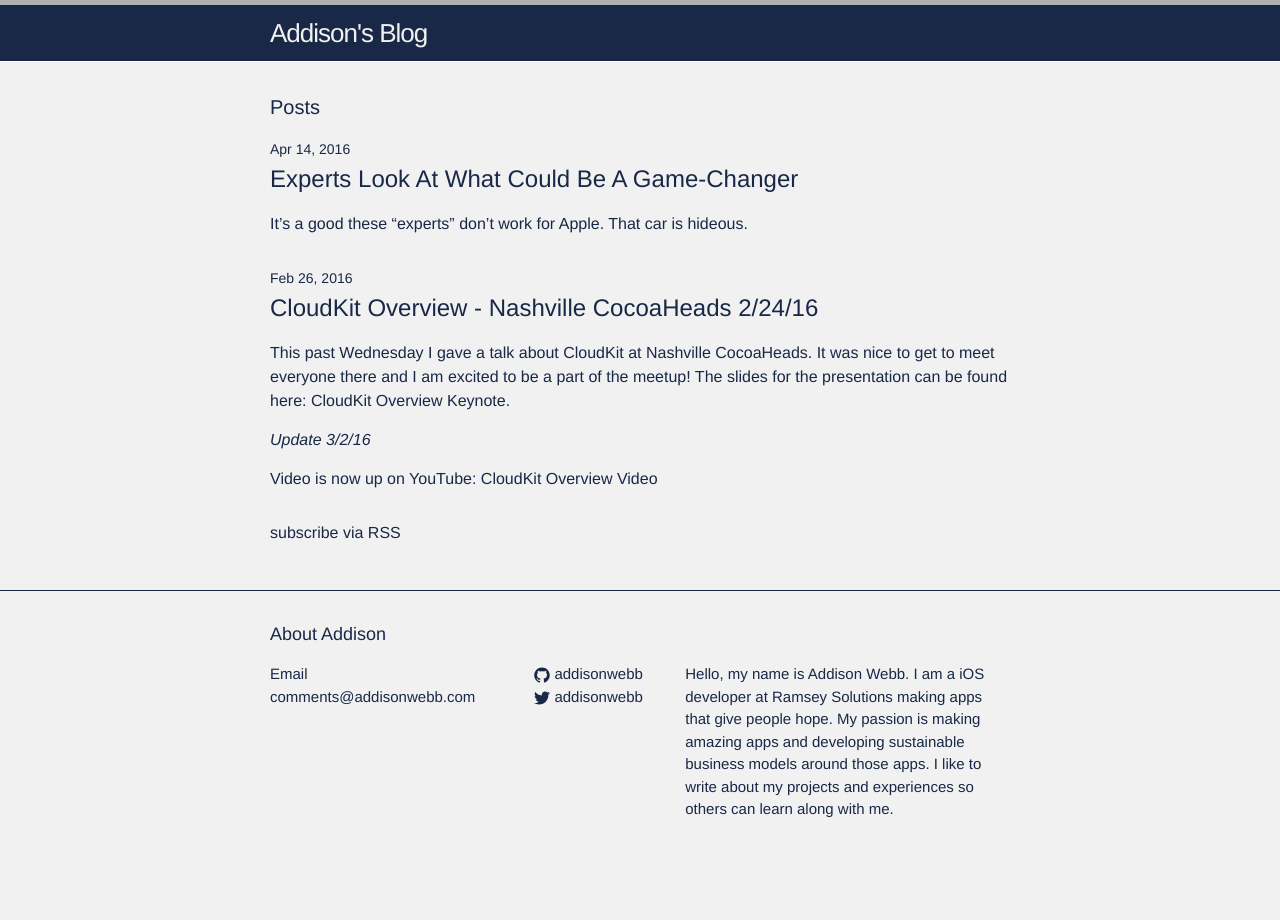
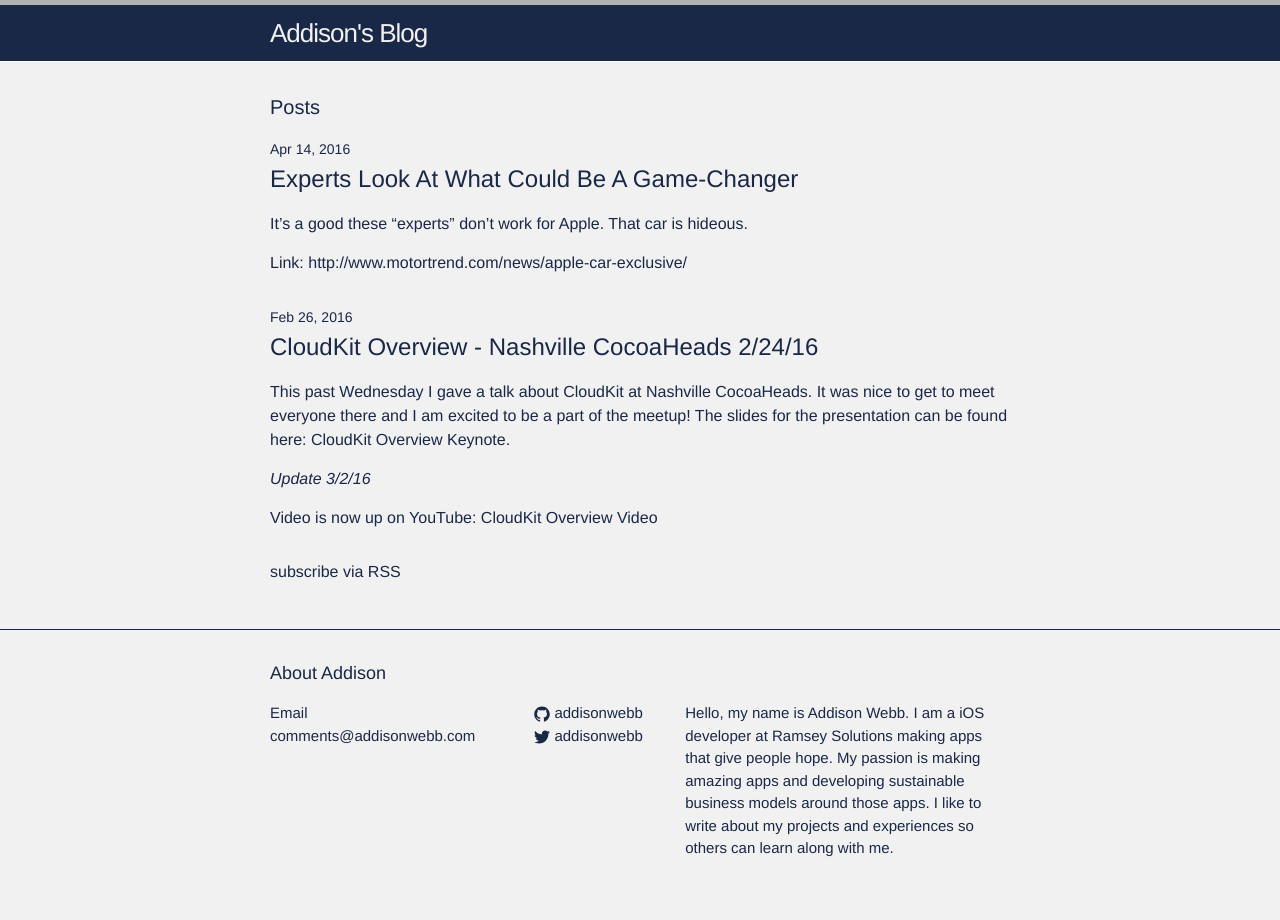
Before and after one commit to addisonwebb/addisonwebb.github.io, a Jekyll site: the page built from index.html, in a window 1280 px wide. Built offline with Jekyll 4.4.1, drawn with Linux system fonts in a browser that asks for light colours; some of the changed lines change nothing that is shown.

Commit message:
update metadata

```diff
--- a/_posts/2016-04-14-Experts Look At What Could Be A Game-Changer.md
+++ b/_posts/2016-04-14-Experts Look At What Could Be A Game-Changer.md
@@ -5,8 +5,10 @@ published: true
 date: 2016-04-14 10:30
 category: links
 tags: Apple, car
+excerpt_separator: <!--more-->
 ---
 
 It's a good these "experts" don't work for Apple. That car is hideous.
 
-Link: http://www.motortrend.com/news/apple-car-exclusive/
+Link: [http://www.motortrend.com/news/apple-car-exclusive/](http://www.motortrend.com/news/apple-car-exclusive/)
+<!--more-->
```
